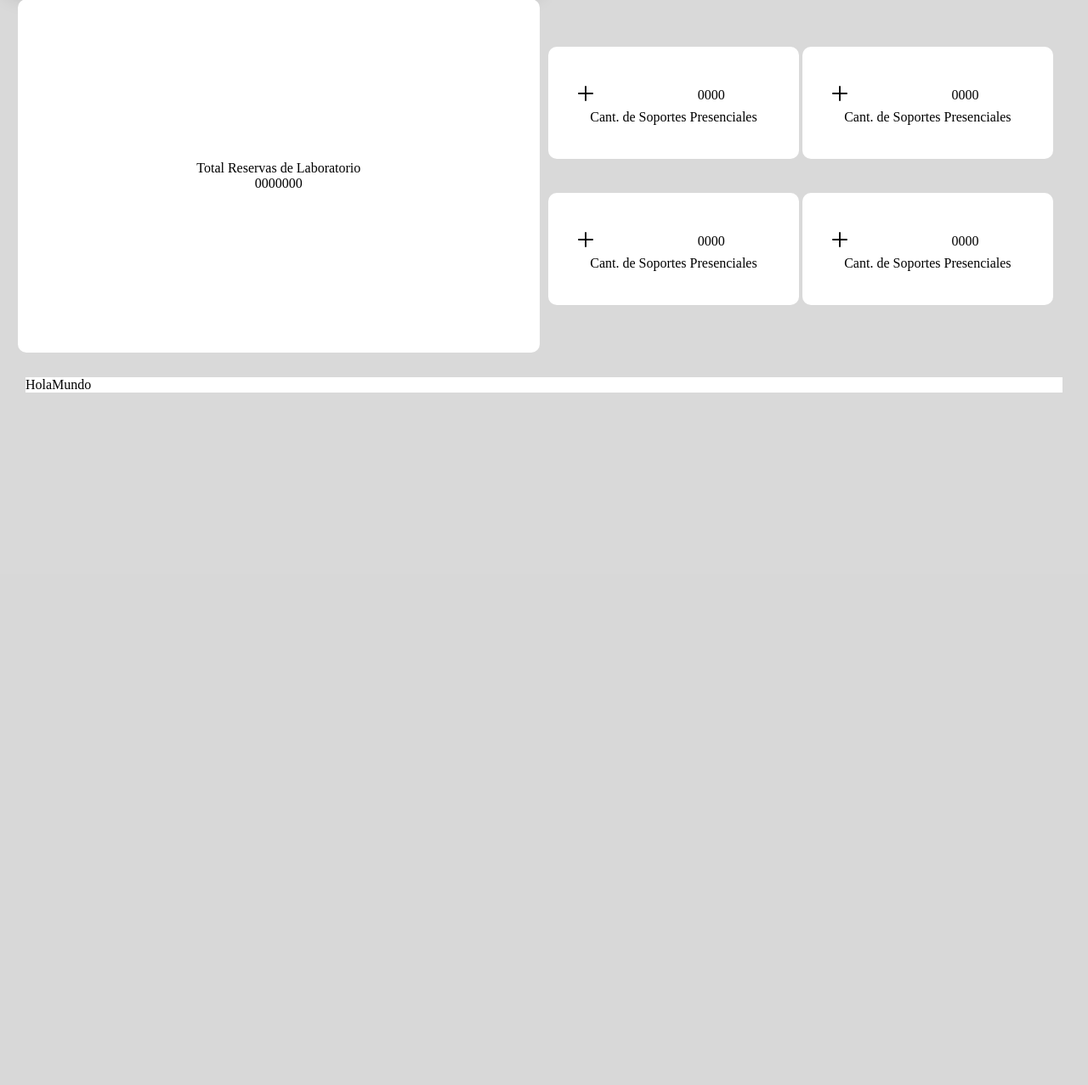
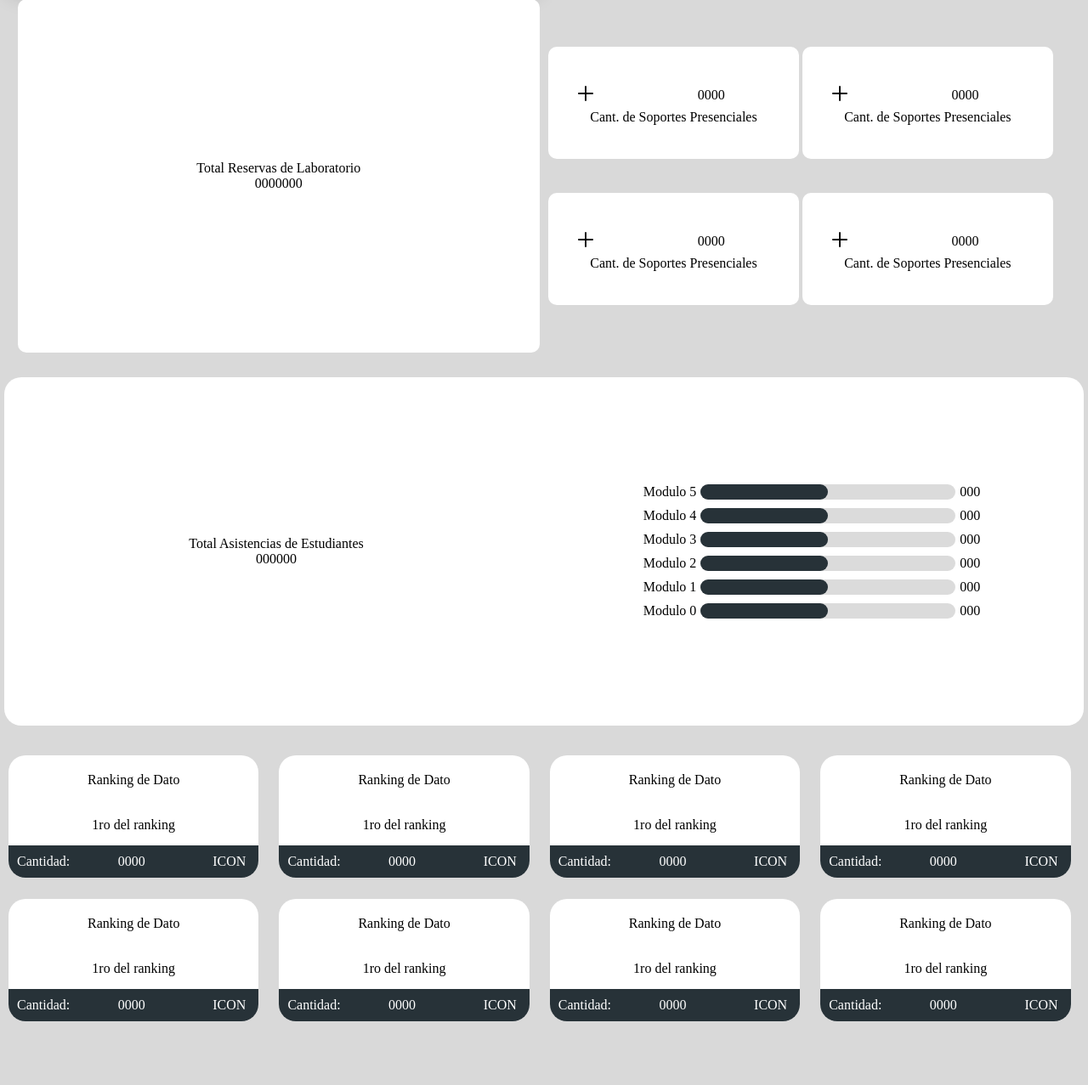
Before and after one commit to UTEPSADESARROLLOSISTEMAS/SistemaLabElectronica, a PHP site: page /html/Ventana-Reportes.html in a window 1280 px wide. Shown: the part 124-1401 px from the top of the page at 85% size. Before the commit the page ends 586 px from the top, so only its background shows below. Run offline with PHP 8.4, Linux system fonts and the light colour scheme.

Commit message:
Ventana reportes terminada sin diseños ni responsive

```diff
--- a/vista/css/estilo-Reportes.css
+++ b/vista/css/estilo-Reportes.css
@@ -86,10 +86,132 @@
 }
 /*Estilos del Bloque Sub Principal 3*/
 .Bloque_Sub_Principal_3 .Cont_Seccion{
+    min-width: 320px;
+    height: 400px;
+    background-color: white;
+    margin: 0px 5px;
+    margin-bottom: 10px;
+    border-radius: 20px;
+    padding: 5px 5px;
+    display: flex;
+}
+
+.Bloque_Sub_Principal_3 .Cont_Seccion .Secciones{
+    width: 50%;
+}
+.Bloque_Sub_Principal_3 .Cont_Seccion .Seccion_1{
+    display: flex;
+    justify-content: center;
+    align-items: center;
+    text-align: center;
+}
+
+.Bloque_Sub_Principal_3 .Cont_Seccion .Seccion_2{
+
+    display: flex;
+    justify-content: center;
+    align-items: center;
+
+}
+
+.Bloque_Sub_Principal_3 .Cont_Seccion .Seccion_2 .Contenido{
 
 
-    min-width: 320px;
-    background-color: white;
-    margin: 0px 30px;
+}
+
+.Bloque_Sub_Principal_3 .Cont_Seccion .Seccion_2 .Contenido .Datos{
+    display: flex;
+    margin: 10px 0px;
+}
+.Bloque_Sub_Principal_3 .Cont_Seccion .Seccion_2 .Contenido .Datos .CantidadGrafica{
+    max-width: 400px;
+    min-width: 300px;
+    margin: 0px 5px;
+    border-radius: 20px;
 
 }
+.Bloque_Sub_Principal_3 .Cont_Seccion .Seccion_2 .Contenido .Datos .CantidadGrafica{
+    max-width: 400px;
+    min-width: 300px;
+    margin: 0px 5px;
+    border-radius: 20px;
+    position: relative;
+    z-index: 1;
+
+}
+
+.Bloque_Sub_Principal_3 .Cont_Seccion .Seccion_2 .Contenido .Datos .CantidadGrafica .Dato{
+    height: 100%;
+    border-radius: 20px;
+    position: absolute;
+
+
+}
+.Bloque_Sub_Principal_3 .Cont_Seccion .Seccion_2 .Contenido .Datos .CantidadGrafica .Cantidad_Base{
+    z-index: 2;
+    width: 100%;
+    background-color: rgba(0, 0, 0, 0.142);
+
+}
+.Bloque_Sub_Principal_3 .Cont_Seccion .Seccion_2 .Contenido .Datos .CantidadGrafica .Cantidad_Extraida{
+    width: 50%;
+    z-index: 3;
+    background-color: #273238;
+}
+
+/*--------------------Bloque Sub Principal 4-----------------------------*/
+.Bloque_Sub_Principal_4{
+    margin-bottom: 50px;
+}
+.Bloque_Sub_Principal_4 .Cont_Seccion{
+    justify-content: center;
+    align-self: center;
+}
+.Bloque_Sub_Principal_4 .Cont_Seccion .Columnas{
+    min-width: 290px;
+    width: 100%;
+    max-width: 23%;
+    display: inline-block;
+    padding: 0px 10px;
+}
+.Bloque_Sub_Principal_4 .Cont_Seccion .Columnas .CardViewDato{
+    background-color: white;
+    border-radius: 20px;
+    margin: 25px 0px;
+}
+.Bloque_Sub_Principal_4 .Cont_Seccion .Columnas .CardViewDato .Datos{
+}
+
+.Bloque_Sub_Principal_4 .Cont_Seccion .Columnas .CardViewDato .Datos_1{
+    padding: 20px;
+    text-align: center;
+}
+
+.Bloque_Sub_Principal_4 .Cont_Seccion .Columnas .CardViewDato .Datos_2{
+    padding: 15px;
+    text-align: center;
+}
+
+.Bloque_Sub_Principal_4 .Cont_Seccion .Columnas .CardViewDato .Datos_3{
+    padding: 10px;
+    display: flex;
+    color: white;
+    border-radius: 0px 0px 20px 20px;
+    background-color: #273238;
+}
+.Bloque_Sub_Principal_4 .Cont_Seccion .Columnas .CardViewDato .Datos_3 .Seccion_1{
+    width: 33%;
+}
+.Bloque_Sub_Principal_4 .Cont_Seccion .Columnas .CardViewDato .Datos_3 .Seccion_2{
+    width: 33%;
+    display: flex;
+    justify-content: center;
+    align-items: center;
+}
+.Bloque_Sub_Principal_4 .Cont_Seccion .Columnas .CardViewDato .Datos_3 .Seccion_3{
+    width: 33%;
+    display: flex;
+    justify-content: end;
+    align-items: center;
+    padding-right: 5px;
+}
--- a/vista/html/Ventana-Reportes.html
+++ b/vista/html/Ventana-Reportes.html
@@ -298,7 +298,185 @@
         </div>
         <div class="Bloque_Sub_Principal_3">
             <div class="Cont_Seccion">
-                <p>HolaMundo</p>
+
+                <div class="Secciones Seccion_1">
+                    <div class="Contenido">
+                        <p>Total Asistencias de Estudiantes</p>
+                        <p>000000</p>
+                    </div>
+                </div>
+                <div class="Secciones Seccion_2">
+
+                    <div class="Contenido">
+                        <div class="Datos">
+                            <p>Modulo 5</p>
+                            <div class="CantidadGrafica">
+                                <div class="Dato Cantidad_Base"></div>
+                                <div class="Dato Cantidad_Extraida"></div>
+                            </div>
+                            <p>000</p>
+                        </div>
+                        <div class="Datos">
+                            <p>Modulo 4</p>
+                            <div class="CantidadGrafica">
+                                <div class="Dato Cantidad_Base"></div>
+                                <div class="Dato Cantidad_Extraida"></div>
+                            </div>
+                            <p>000</p>
+                        </div>
+                        <div class="Datos">
+                            <p>Modulo 3</p>
+                            <div class="CantidadGrafica">
+                                <div class="Dato Cantidad_Base"></div>
+                                <div class="Dato Cantidad_Extraida"></div>
+                            </div>
+                            <p>000</p>
+                        </div>
+                        <div class="Datos">
+                            <p>Modulo 2</p>
+                            <div class="CantidadGrafica">
+                                <div class="Dato Cantidad_Base"></div>
+                                <div class="Dato Cantidad_Extraida"></div>
+                            </div>
+                            <p>000</p>
+                        </div>
+                        <div class="Datos">
+                            <p>Modulo 1</p>
+                            <div class="CantidadGrafica">
+                                <div class="Dato Cantidad_Base"></div>
+                                <div class="Dato Cantidad_Extraida"></div>
+                            </div>
+                            <p>000</p>
+                        </div>
+                        <div class="Datos">
+                            <p>Modulo 0</p>
+                            <div class="CantidadGrafica">
+                                <div class="Dato Cantidad_Base"></div>
+                                <div class="Dato Cantidad_Extraida"></div>
+                            </div>
+                            <p>000</p>
+                        </div>
+                    </div>
+
+                </div>
+
+            </div>
+        </div>
+        <div class="Bloque_Sub_Principal_4">
+            <div class="Cont_Seccion">
+                <div class="Columnas">
+                    <div class="CardViewDato">
+                        <div class="Datos Datos_1">
+                            <p>Ranking de Dato</p>
+                        </div>
+                        <div class="Datos Datos_2">
+                            <p>1ro del ranking</p>
+                        </div>
+                        <div class="Datos Datos_3">
+                            <div class="Seccion_1"><p>Cantidad:</p></div>
+                            <div class="Seccion_2"><p>0000</p></div>
+                            <div class="Seccion_3"><p>ICON</p></div>
+                        </div>
+                    </div>
+                    <div class="CardViewDato">
+                        <div class="Datos Datos_1">
+                            <p>Ranking de Dato</p>
+                        </div>
+                        <div class="Datos Datos_2">
+                            <p>1ro del ranking</p>
+                        </div>
+                        <div class="Datos Datos_3">
+                            <div class="Seccion_1"><p>Cantidad:</p></div>
+                            <div class="Seccion_2"><p>0000</p></div>
+                            <div class="Seccion_3"><p>ICON</p></div>
+                        </div>
+                    </div>
+                </div>
+                <div class="Columnas">
+                    <div class="CardViewDato">
+                        <div class="Datos Datos_1">
+                            <p>Ranking de Dato</p>
+                        </div>
+                        <div class="Datos Datos_2">
+                            <p>1ro del ranking</p>
+                        </div>
+                        <div class="Datos Datos_3">
+                            <div class="Seccion_1"><p>Cantidad:</p></div>
+                            <div class="Seccion_2"><p>0000</p></div>
+                            <div class="Seccion_3"><p>ICON</p></div>
+                        </div>
+                    </div>
+                    <div class="CardViewDato">
+                        <div class="Datos Datos_1">
+                            <p>Ranking de Dato</p>
+                        </div>
+                        <div class="Datos Datos_2">
+                            <p>1ro del ranking</p>
+                        </div>
+                        <div class="Datos Datos_3">
+                            <div class="Seccion_1"><p>Cantidad:</p></div>
+                            <div class="Seccion_2"><p>0000</p></div>
+                            <div class="Seccion_3"><p>ICON</p></div>
+                        </div>
+                    </div>
+                </div>
+                <div class="Columnas">
+                    <div class="CardViewDato">
+                        <div class="Datos Datos_1">
+                            <p>Ranking de Dato</p>
+                        </div>
+                        <div class="Datos Datos_2">
+                            <p>1ro del ranking</p>
+                        </div>
+                        <div class="Datos Datos_3">
+                            <div class="Seccion_1"><p>Cantidad:</p></div>
+                            <div class="Seccion_2"><p>0000</p></div>
+                            <div class="Seccion_3"><p>ICON</p></div>
+                        </div>
+                    </div>
+                    <div class="CardViewDato">
+                        <div class="Datos Datos_1">
+                            <p>Ranking de Dato</p>
+                        </div>
+                        <div class="Datos Datos_2">
+                            <p>1ro del ranking</p>
+                        </div>
+                        <div class="Datos Datos_3">
+                            <div class="Seccion_1"><p>Cantidad:</p></div>
+                            <div class="Seccion_2"><p>0000</p></div>
+                            <div class="Seccion_3"><p>ICON</p></div>
+                        </div>
+                    </div>
+                </div>
+                <div class="Columnas">
+                    <div class="CardViewDato">
+                        <div class="Datos Datos_1">
+                            <p>Ranking de Dato</p>
+                        </div>
+                        <div class="Datos Datos_2">
+                            <p>1ro del ranking</p>
+                        </div>
+                        <div class="Datos Datos_3">
+                            <div class="Seccion_1"><p>Cantidad:</p></div>
+                            <div class="Seccion_2"><p>0000</p></div>
+                            <div class="Seccion_3"><p>ICON</p></div>
+                        </div>
+                    </div>
+                    <div class="CardViewDato">
+                        <div class="Datos Datos_1">
+                            <p>Ranking de Dato</p>
+                        </div>
+                        <div class="Datos Datos_2">
+                            <p>1ro del ranking</p>
+                        </div>
+                        <div class="Datos Datos_3">
+                            <div class="Seccion_1"><p>Cantidad:</p></div>
+                            <div class="Seccion_2"><p>0000</p></div>
+                            <div class="Seccion_3"><p>ICON</p></div>
+                        </div>
+                    </div>
+                </div>
+
             </div>
         </div>
     </div>
```
